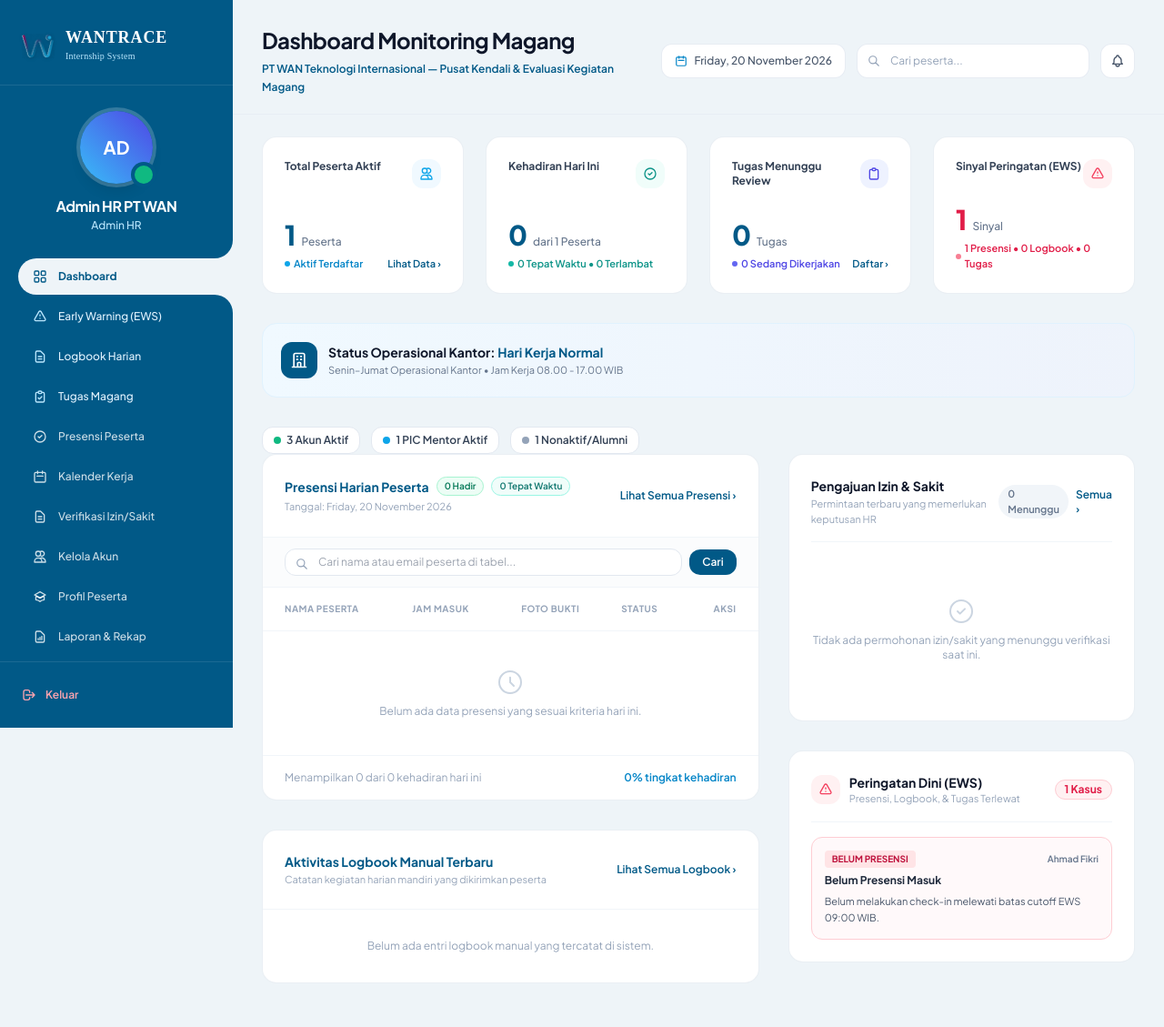
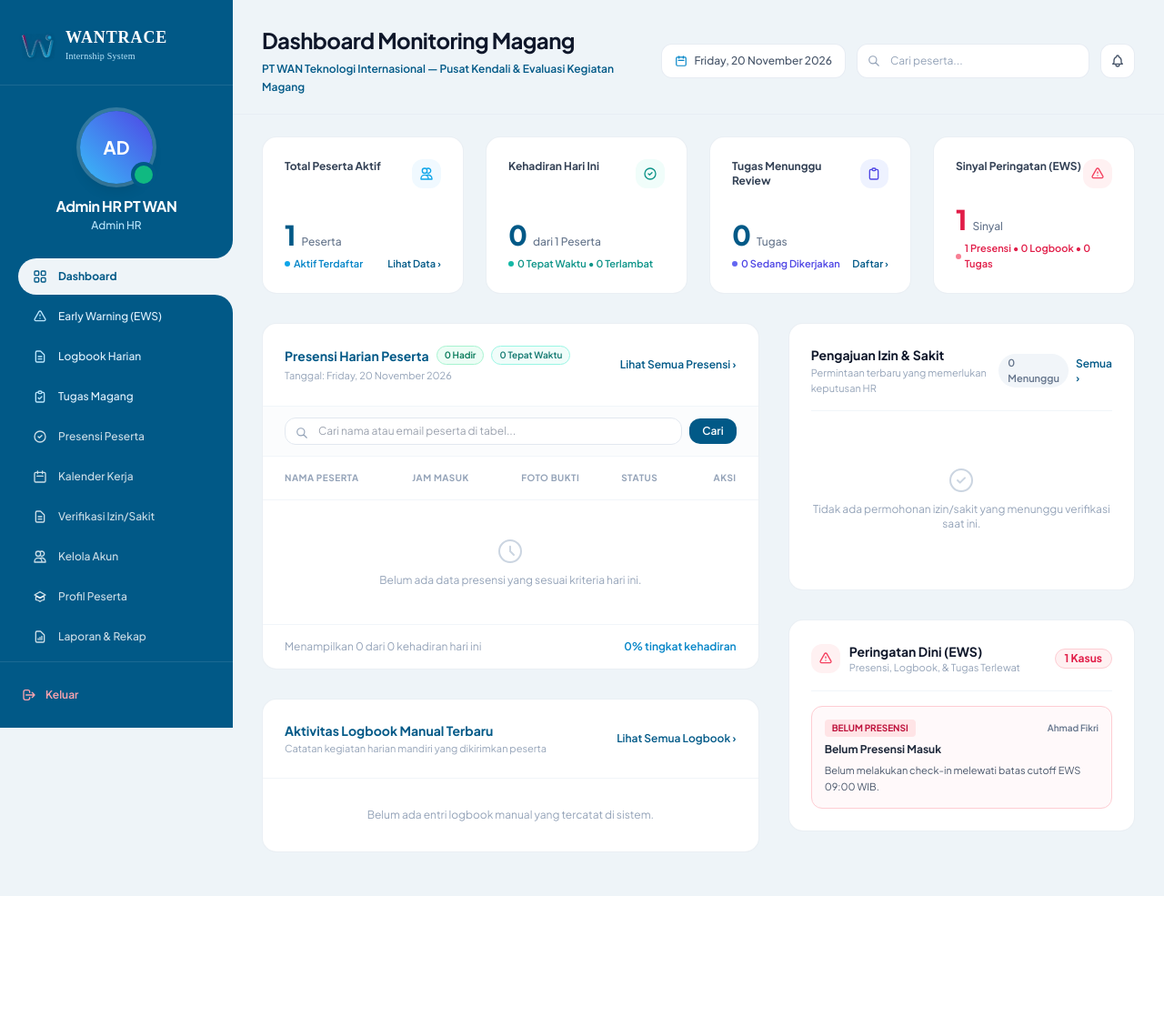
Before and after one commit to NadyaHermaliaPutri/internship-monitoring-system, a Laravel app: page /admin/dashboard in a window 1280 px wide. Shown: the whole page at 91% size. After the commit the page ends 985 px from the top, so only its background shows below. Run offline with Laravel 12, Linux system fonts and the light colour scheme; a user stored in the database is signed in; data comes from the database, SQL or seed files in the repository; data that the repository does not hold is empty; some libraries are stand-ins or nearby versions; some web fonts are replaced.

Commit message:
fix(dashboard): remove operational summary banner from admin view

```diff
--- a/resources/views/dashboard/admin.blade.php
+++ b/resources/views/dashboard/admin.blade.php
@@ -115,41 +115,6 @@
             </div>
         </div>
 
-    </div>
-
-    <!-- Banner Ringkasan Akun & Operasional Sistem -->
-    <div class="bg-gradient-to-r from-sky-50 to-indigo-50/50 border border-sky-100 rounded-2xl p-4 sm:p-5 flex flex-col md:flex-row md:items-center justify-between gap-4">
-        <div class="flex items-center gap-3">
-            <div class="w-10 h-10 rounded-xl bg-[#015987] text-white flex items-center justify-center flex-shrink-0">
-                <svg class="w-5 h-5" fill="none" stroke="currentColor" viewBox="0 0 24 24">
-                    <path stroke-linecap="round" stroke-linejoin="round" stroke-width="2" d="M19 21V5a2 2 0 00-2-2H7a2 2 0 00-2 2v16m14 0h2m-2 0h-5m-9 0H3m2 0h5M9 7h1m-1 4h1m4-4h1m-1 4h1m-5 10v-5a1 1 0 011-1h2a1 1 0 011 1v5m-4 0h4"/>
-                </svg>
-            </div>
-            <div>
-                <h4 class="text-xs sm:text-sm font-bold text-slate-900 leading-tight">
-                    Status Operasional Kantor: <span class="text-[#015987]">{{ $adminSummary['day_status']['label'] ?? 'Hari Kerja' }}</span>
-                </h4>
-                <p class="text-[11px] text-slate-500 mt-0.5">
-                    {{ $adminSummary['day_status']['reason'] ?? 'Operasional PT WAN Teknologi Internasional' }} &bull; Jam Kerja 08.00 - 17.00 WIB
-                </p>
-            </div>
-            </div>
-        </div>
-
-        <div class="flex flex-wrap items-center gap-2 sm:gap-3 text-xs">
-            <span class="inline-flex items-center gap-1.5 px-3 py-1.5 rounded-xl bg-white border border-slate-200 text-slate-700 font-semibold shadow-2xs">
-                <span class="w-2 h-2 rounded-full bg-emerald-500"></span>
-                <span>{{ $stats['total_active'] ?? 0 }} Akun Aktif</span>
-            </span>
-            <span class="inline-flex items-center gap-1.5 px-3 py-1.5 rounded-xl bg-white border border-slate-200 text-slate-700 font-semibold shadow-2xs">
-                <span class="w-2 h-2 rounded-full bg-sky-500"></span>
-                <span>{{ $stats['pic_active'] ?? $stats['total_active_pics'] ?? 0 }} PIC Mentor Aktif</span>
-            </span>
-            <span class="inline-flex items-center gap-1.5 px-3 py-1.5 rounded-xl bg-white border border-slate-200 text-slate-700 font-semibold shadow-2xs">
-                <span class="w-2 h-2 rounded-full bg-slate-400"></span>
-                <span>{{ $stats['inactive_users'] ?? 0 }} Nonaktif/Alumni</span>
-            </span>
-        </div>
     </div>
 
     <!-- ============================================================== -->
```
